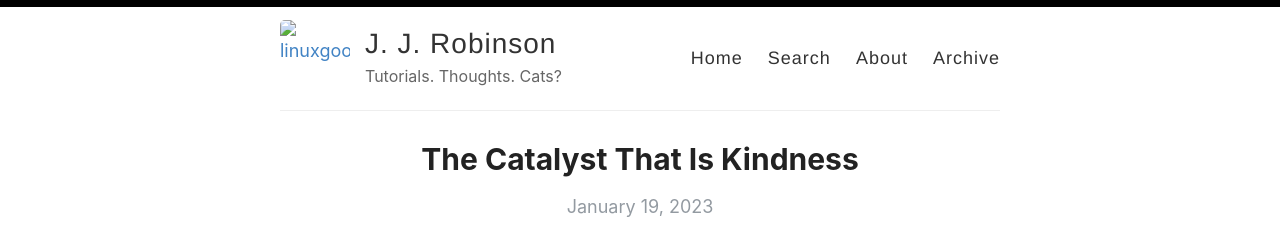
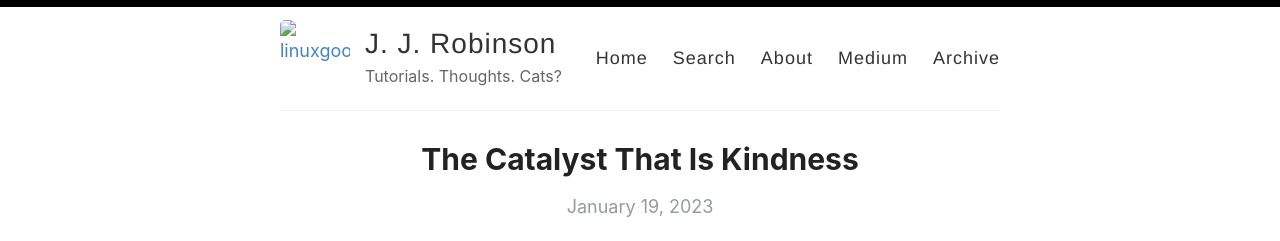
Before and after one commit to linuxgoose/linuxgoose.github.io, a Jekyll site: the page built from index.html, in a window 1280 px wide. Shown: the top 241 px of the page. Built offline with Jekyll 4.4.1, drawn with Linux system fonts in a browser that asks for light colours; the list of posts is cut into pages by our own code.

Commit message:
Addition of Medium menu link

```diff
--- a/_layouts/default.html
+++ b/_layouts/default.html
@@ -31,6 +31,7 @@
               <a href="{{ site.baseurl }}/">Home</a>
               <a href="{{ site.baseurl }}/search">Search</a>
               <a href="{{ site.baseurl }}/about">About</a>
+              <a href="https://jj-robinson.medium.com">Medium</a>
               <a href="{{ site.baseurl }}/archive">Archive</a>
             </nav>
           </header>
```
